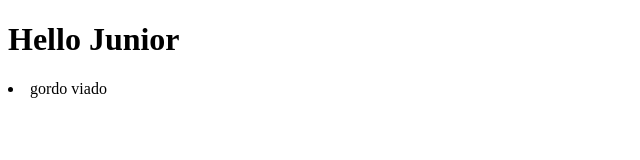
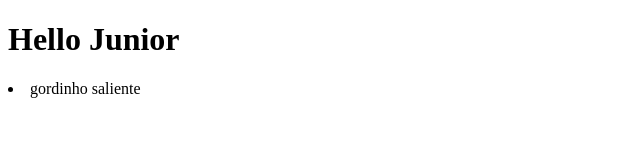
Before and after one commit to WeberFontoura/curso-de-html5-e-css3, a plain HTML site: page index.html in a window 1280 px wide. Shown: the full height of the page, 0-640 px from the left. Drawn offline with Linux system fonts and the light colour scheme.

Commit message:
change: litext

```diff
--- a/index.html
+++ b/index.html
@@ -9,7 +9,7 @@
 <body>
     <h1>Hello Junior</h1>
     <div>
-        <li>gordo viado</li>
+        <li>gordinho saliente</li>
     </div>
 </body>
 </html>
```
